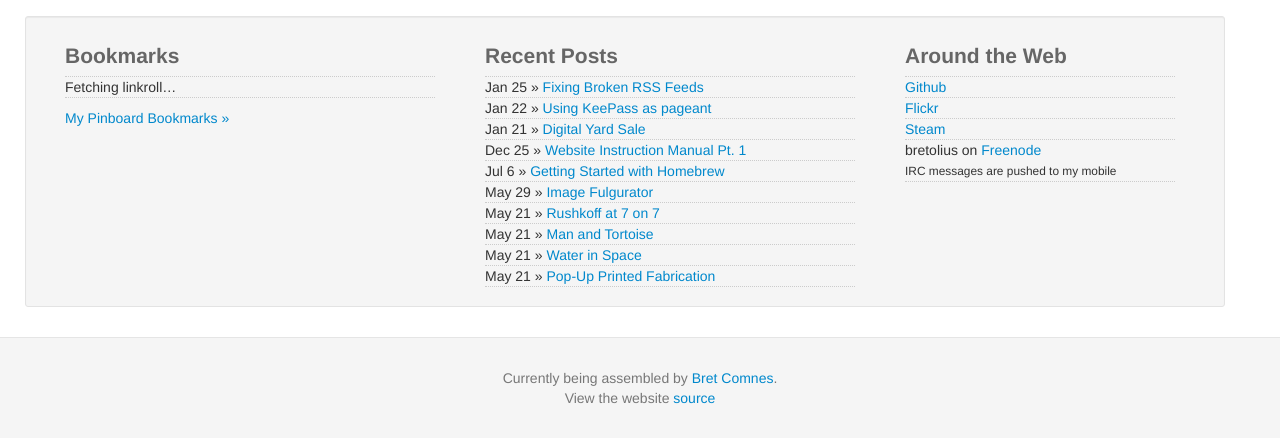
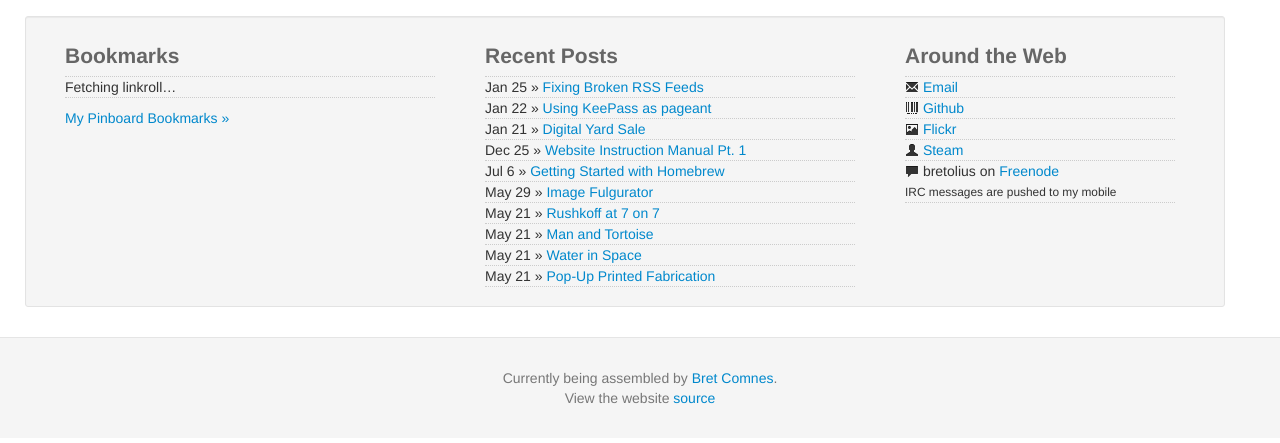
Before and after one commit to bcomnes/old-bret.io, a Jekyll site: the page built from about.md, in a window 1280 px wide, cut to the strip 434-877 px from the top of the page. Built offline with Jekyll 4.4.1, drawn with Linux system fonts in a browser that asks for light colours; Markdown is read by kramdown in place of the engine named in the settings.

Commit message:
Added icons to around the web aside

```diff
--- a/_includes/asides/around_web.html
+++ b/_includes/asides/around_web.html
@@ -1,10 +1,11 @@
 <section class="span3">
   <h1>Around the Web</h1>
   <ul id="around_web">
-      <li><a href="https://github.com/bcomnes">Github</a></li>
-      <li><a href="http://www.flickr.com/photos/bretc/">Flickr</a></li>
-      <li><a href="http://steamcommunity.com/id/bret/">Steam</a></li>
-      <li>bretolius on <a href="http://freenode.net/">Freenode</a>
+      <li><i class="icon-envelope"></i> <script type="text/javascript" src="/assets/js/email.js" itemprop="email" > </script></li>
+      <li><i class="icon-barcode"></i> <a href="https://github.com/bcomnes">Github</a></li>
+      <li><i class="icon-picture"></i> <a href="http://www.flickr.com/photos/bretc/">Flickr</a></li>
+      <li><i class="icon-user"></i> <a href="http://steamcommunity.com/id/bret/">Steam</a></li>
+      <li><i class="icon-comment"></i> bretolius on <a href="http://freenode.net/">Freenode</a>
           <p><small>IRC messages are pushed to my mobile</small></p></li>
   </ul>
 </section>
```
